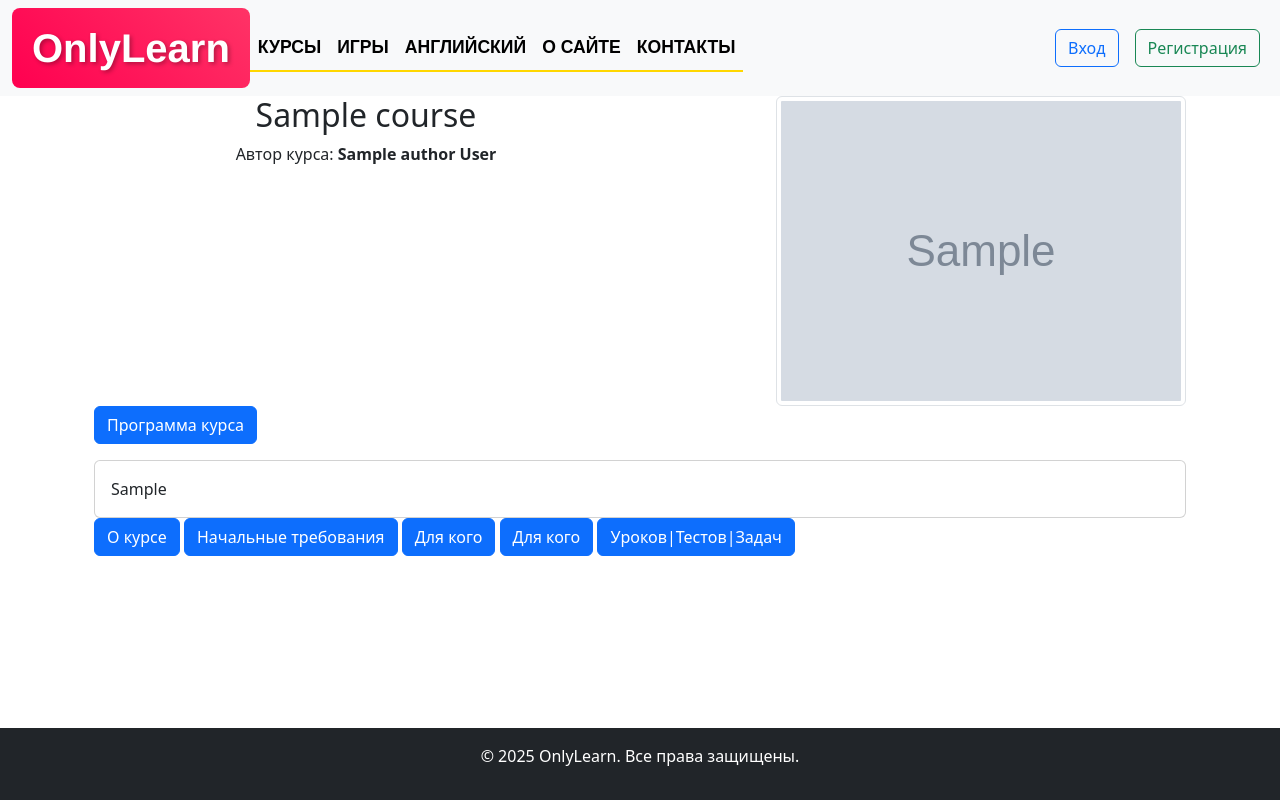
After one commit to ddeelskm/OnlyLearn, a Django app: a page that uses templates/base.html in a window 1280 px wide, after a click on "Программа курса". The commit adds this page. Run offline with Django 5.2, Linux system fonts and the light colour scheme; tables that the repository leaves empty hold one stand-in row (values such as "Sample post"); grey boxes marked "Sample" are stand-in pictures; parts of the project's set-up code (start-up, migrations or seed data) failed here and were passed over.

Commit message:
небольшие правки в шаблонах

```diff
--- a/courses/templates/courses/courses.html
+++ b/courses/templates/courses/courses.html
@@ -52,10 +52,10 @@
           {% for author in authors %}
           <div class="product-card mb-3">
             <div class="product-thumb">
-              <a href="#"><img src="{{ author.photo.url }}" alt="" class="img-fluid"></a>
+              <a href="{% url 'author_detail' author.slug %}"><img src="{{ author.photo.url }}" alt="" class="img-fluid"></a>
             </div>
             <div class="product-details">
-              <h4><a href="{{ author.slug.url }}">{{ author }}</a></h4>
+              <h4><a href="{% url 'author_detail' author.slug %}">{{ author }}</a></h4>
               <p>{{ author.description }}</p>
               <div class="product-bottom-details d-flex justify-content-between">
                 <div class="product-links">
--- /dev/null
+++ b/courses/templates/courses/coursesdetail.html
@@ -0,0 +1,89 @@
+{% extends 'base.html' %}
+
+{% block content %}
+<div class="container-xl pb-5 mb-5">
+<div class="container-sm">
+  <div class="row gx-1">
+
+    <div class="col-md-6">
+         <h2 class="text-center">{{ courses_detail.title }}</h2>
+        <p class="text-center">Автор курса: <b>{{ courses_detail.author }}</b></p>
+    </div>
+
+    <div class="col-md-6">
+        <img class="img-thumbnail float-end" src="{{ courses_detail.images.url }}" alt=""/>
+    </div>
+
+</div>
+<p class="d-inline-flex gap-1">
+  <button class="btn btn-primary" type="button" data-bs-toggle="collapse" data-bs-target="#collapseExample1" aria-expanded="false" aria-controls="collapseExample1">
+    Программа курса
+  </button>
+</p>
+<div class="collapse" id="collapseExample1">
+  <div class="card card-body">
+   {{ courses_detail.program }}
+  </div>
+</div>
+
+    <p class="d-inline-flex gap-1">
+  <button class="btn btn-primary" type="button" data-bs-toggle="collapse" data-bs-target="#collapseExample2" aria-expanded="false" aria-controls="collapseExample2">
+    О курсе
+  </button>
+</p>
+<div class="collapse" id="collapseExample2">
+  <div class="card card-body">
+   {{ courses_detail.about }}
+  </div>
+</div>
+
+
+    <p class="d-inline-flex gap-1">
+  <button class="btn btn-primary" type="button" data-bs-toggle="collapse" data-bs-target="#collapseExample3" aria-expanded="false" aria-controls="collapseExample3">
+    Начальные требования
+  </button>
+</p>
+<div class="collapse" id="collapseExample3">
+  <div class="card card-body">
+   {{ courses_detail.initial_requirements }}
+  </div>
+</div>
+
+    <p class="d-inline-flex gap-1">
+  <button class="btn btn-primary" type="button" data-bs-toggle="collapse" data-bs-target="#collapseExample4" aria-expanded="false" aria-controls="collapseExample4">
+    Для кого
+  </button>
+</p>
+<div class="collapse" id="collapseExample4">
+  <div class="card card-body">
+   {{ courses_detail.courses_for }}
+  </div>
+</div>
+
+
+    <p class="d-inline-flex gap-1">
+  <button class="btn btn-primary" type="button" data-bs-toggle="collapse" data-bs-target="#collapseExample5" aria-expanded="false" aria-controls="collapseExample5">
+    Для кого
+  </button>
+</p>
+<div class="collapse" id="collapseExample5">
+  <div class="card card-body">
+   {{ courses_detail.courses_for }}
+  </div>
+</div>
+
+    <p class="d-inline-flex gap-1">
+  <button class="btn btn-primary" type="button" data-bs-toggle="collapse" data-bs-target="#collapseExample6" aria-expanded="false" aria-controls="collapseExample6">
+    Уроков|Тестов|Задач
+  </button>
+</p>
+<div class="collapse" id="collapseExample6">
+  <div class="card card-body">
+   Уроков:{{ courses_detail.lessons }} Тестов:{{ courses_detail.tests }} Задач:{{ courses_detail.tasks }}
+  </div>
+</div>
+
+
+</div>
+</div>
+{% endblock %}
--- a/templates/base.html
+++ b/templates/base.html
@@ -59,6 +59,10 @@
 
     {% block content %} {% endblock %}
 
+
+    <footer class="fixed-bottom bg-dark text-white text-center py-3">
+            <p>© 2025 OnlyLearn. Все права защищены.</p>
+        </footer>
     <script src="https://cdn.jsdelivr.net/npm/bootstrap@5.3.3/dist/js/bootstrap.bundle.min.js" integrity="sha384-YvpcrYf0tY3lHB60NNkmXc5s9fDVZLESaAA55NDzOxhy9GkcIdslK1eN7N6jIeHz" crossorigin="anonymous"></script>
   </body>
 </html>
```
Also changed, not shown: core/templates/core/addbaner.html (added, +15 -0 lines), core/templates/core/addreviews.html (added, +15 -0 lines), courses/templates/courses/addauthors.html (added, +15 -0 lines), courses/templates/courses/addcategory.html (added, +15 -0 lines), courses/templates/courses/addcourses.html (added, +15 -0 lines).
